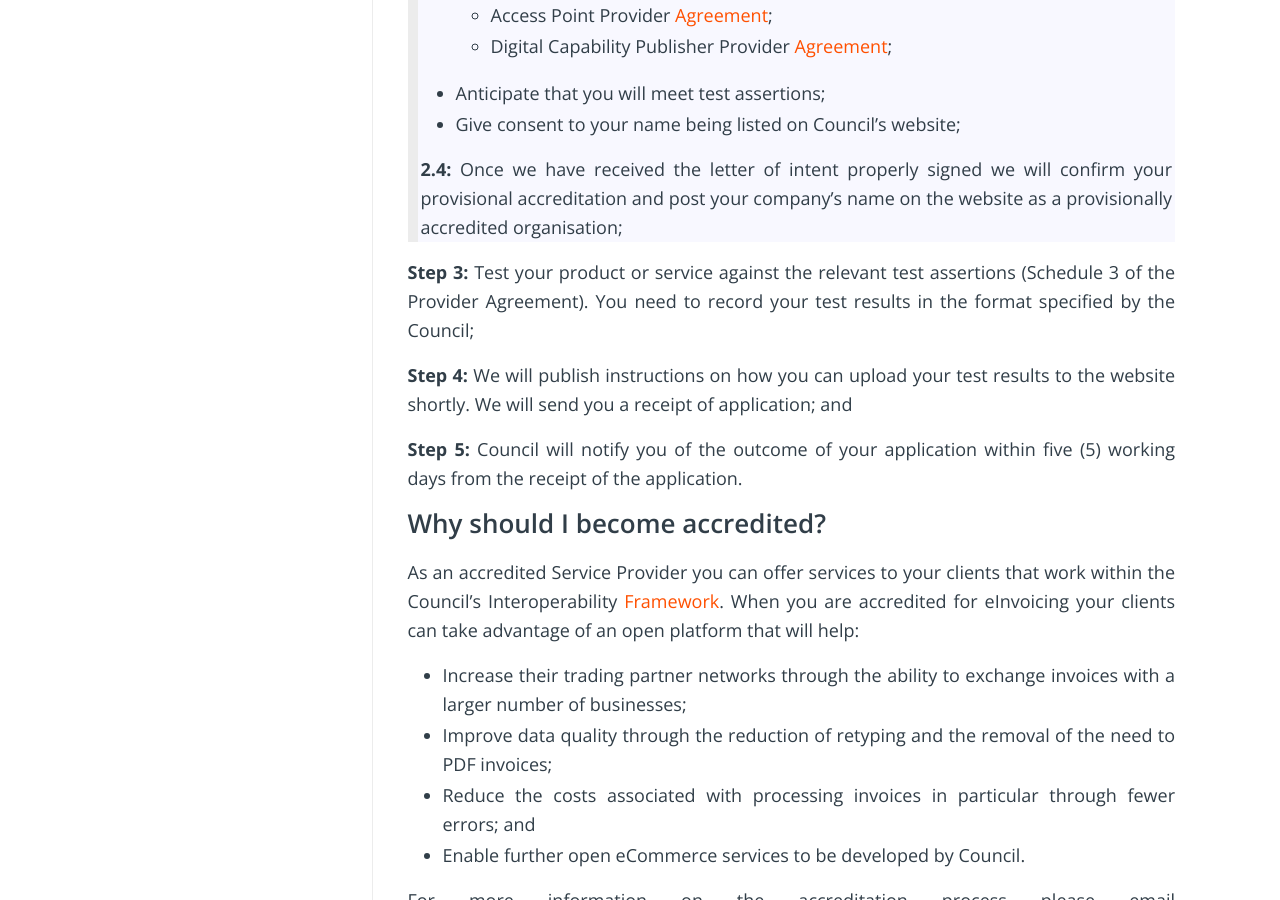
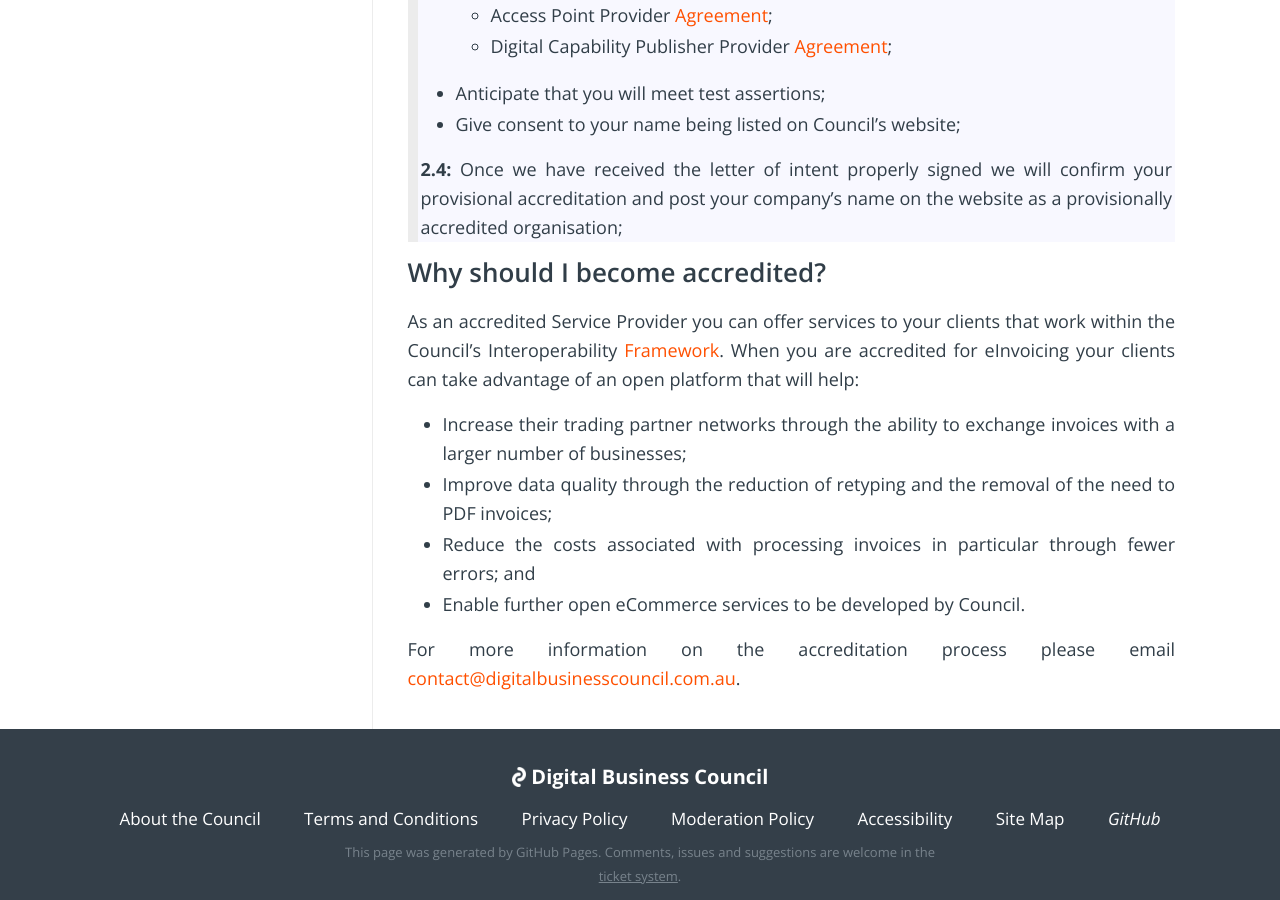
Before and after one commit to Digital-Business-Council/Digital-Business-Council.github.io, a Jekyll site: the page built from pages/service-provider-zone/get-accredited.md, in a window 1280 px wide and 900 px high, scrolled down 1901 px. Built offline with Jekyll 4.4.1, drawn with Linux system fonts in a browser that asks for light colours; comment, search, counter and statistics services are not loaded.

Commit message:
Deleted steps 3,4 and5.

```diff
--- a/pages/service-provider-zone/get-accredited.md
+++ b/pages/service-provider-zone/get-accredited.md
@@ -52,12 +52,6 @@
 >
 > **2.4:** Once we have received the letter of intent properly signed we will confirm your provisional accreditation and post your company’s name on the website as a provisionally accredited organisation;
 
-**Step 3:** Test your product or service against the relevant test assertions (Schedule 3 of the Provider Agreement). You need to record your test results in the format specified by the Council;
-
-**Step 4:** We will publish instructions on how you can upload your test results to the website shortly. We will send you a receipt of application; and
-
-**Step 5:** Council will notify you of the outcome of your application within five (5) working days from the receipt of the application.
-
 
 ## Why should I become accredited?
 
```
